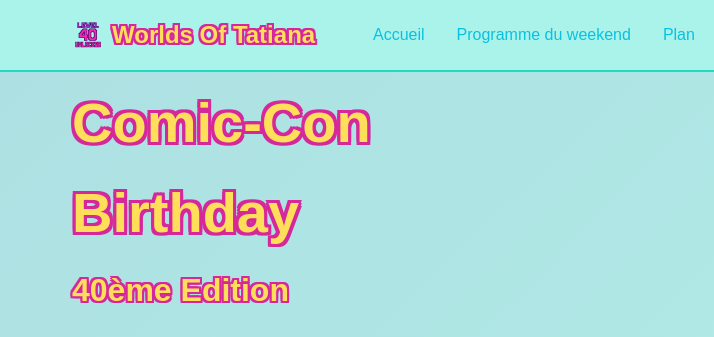
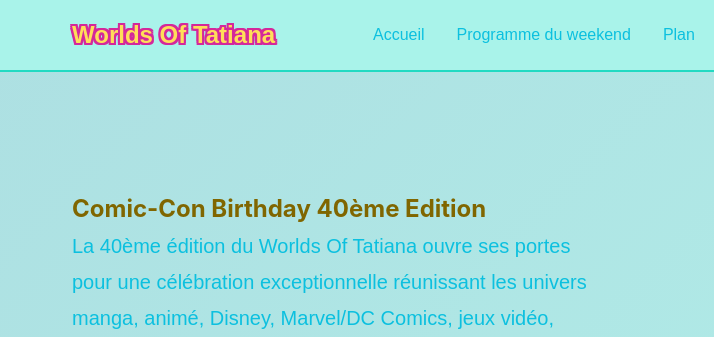
Before and after one commit to Worlds-of-Tatiana-Level-40/Worlds-of-Tatiana-Level-40.github.io, a website: page index.html in a window 1280 px wide. Shown: the top 337 px of the page, 0-714 px from the left. Drawn offline with nearby package versions, Linux system fonts and the light colour scheme; a script that the page names is missing.

Commit message:
Update index.html

```diff
--- a/index.html
+++ b/index.html
@@ -21,7 +21,6 @@
   <header class="header">
     <div class="container">
       <div class="logo">
-        <img src="media/images/logo-image.png" alt="Logo" class="logo-icon">
         <span class="logo-text">Worlds Of Tatiana</span>
       </div>
       <nav class="nav">
@@ -49,10 +48,7 @@
       <div class="hero-bg"></div>
       <div class="container">
         <div class="hero-content" data-aos="fade-up" data-aos-duration="1000">
-          <h1 class="hero-title">
-            <span class="hero-title-main">Comic-Con Birthday</span>
-            <span class="hero-title-sub">40ème Edition</span>
-          </h1>
+          <h1 class="hero-title">Comic-Con Birthday 40ème Edition</h1>
           <p class="hero-description">
 
     		La 40ème édition du Worlds Of Tatiana ouvre ses portes pour une célébration exceptionnelle réunissant les univers manga, animé, Disney, Marvel/DC Comics, jeux vidéo, Netflix...
@@ -342,7 +338,6 @@
     <section id="galerie" class="section">
       <div class="container">
         <h2 class="section-title" data-aos="fade-up">
-          <span class="section-icon">🖼️</span>
           Galerie Souvenirs
         </h2>
         <div class="gallery" id="gallery" data-aos="fade-up" data-aos-delay="300">
```
